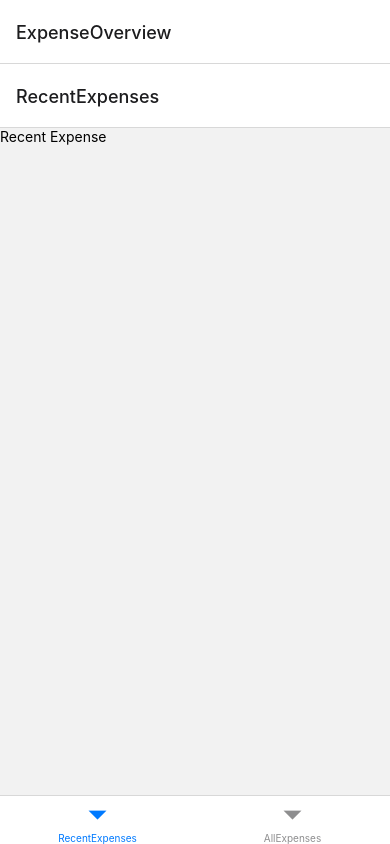
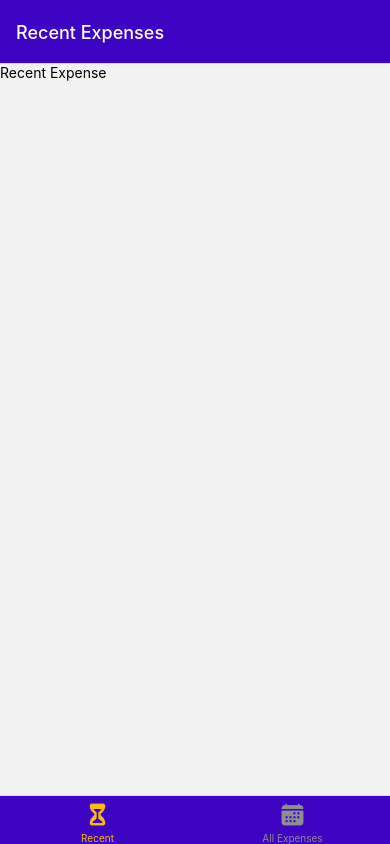
Before and after one commit to melwin3210/expense_tracker, a React Native app in the folder expenseTracker/: screen / in a window 390 px wide. Built offline with nearby package versions, Linux system fonts and the light colour scheme.

Commit message:
Navigation style added

```diff
--- a/expenseTracker/App.js
+++ b/expenseTracker/App.js
@@ -5,15 +5,40 @@
 import ManageExpenses from "./screens/ManageExpenses";
 import RecentExpenses from "./screens/RecentExpenses";
 import AllExpenses from "./screens/AllExpenses";
+import { GlobalStyles } from "./constants/styles";
+import {Ionicons} from '@expo/vector-icons'
 
 const Stack = createNativeStackNavigator();
 const BottomTabs = createBottomTabNavigator();
 
 const ExpenseOverview = () => {
   return (
-    <BottomTabs.Navigator>
-      <BottomTabs.Screen name="RecentExpenses" component={RecentExpenses} />
-      <BottomTabs.Screen name="AllExpenses" component={AllExpenses} />
+    <BottomTabs.Navigator
+      screenOptions={{
+        headerStyle: { backgroundColor: GlobalStyles.colors.primary500 },
+        headerTintColor: "white",
+        tabBarStyle: { backgroundColor: GlobalStyles.colors.primary500 },
+        tabBarActiveTintColor: GlobalStyles.colors.accent500,
+      }}
+    >
+      <BottomTabs.Screen
+        name="RecentExpenses"
+        component={RecentExpenses}
+        options={{
+          title: "Recent Expenses",
+          tabBarLabel: "Recent",
+          tabBarIcon: ({ color, size }) => (
+            <Ionicons name="hourglass" size={size} color={color}></Ionicons>
+          ),
+        }}
+      />
+      <BottomTabs.Screen name="AllExpenses" component={AllExpenses}
+      options={{
+        title: "All Expenses",
+        tabBarIcon: ({ color, size }) => (
+          <Ionicons name="calendar" size={size} color={color}></Ionicons>
+        ),
+      }} />
     </BottomTabs.Navigator>
   );
 };
@@ -26,6 +51,7 @@
           <Stack.Screen
             name="ExpenseOverview"
             component={ExpenseOverview}
+            options={{headerShown:false}}
           ></Stack.Screen>
           <Stack.Screen
             name="ManageExpense"
--- /dev/null
+++ b/expenseTracker/constants/styles.js
@@ -0,0 +1,16 @@
+export const GlobalStyles = {
+    colors: {
+      primary50: '#e4d9fd',
+      primary100: '#c6affc',
+      primary200: '#a281f0',
+      primary400: '#5721d4',
+      primary500: '#3e04c3',
+      primary700: '#2d0689',
+      primary800: '#200364',
+      accent500: '#f7bc0c',
+      error50: '#fcc4e4',
+      error500: '#9b095c',
+      gray500: '#39324a',
+      gray700: '#221c30',
+    },
+  };
```
